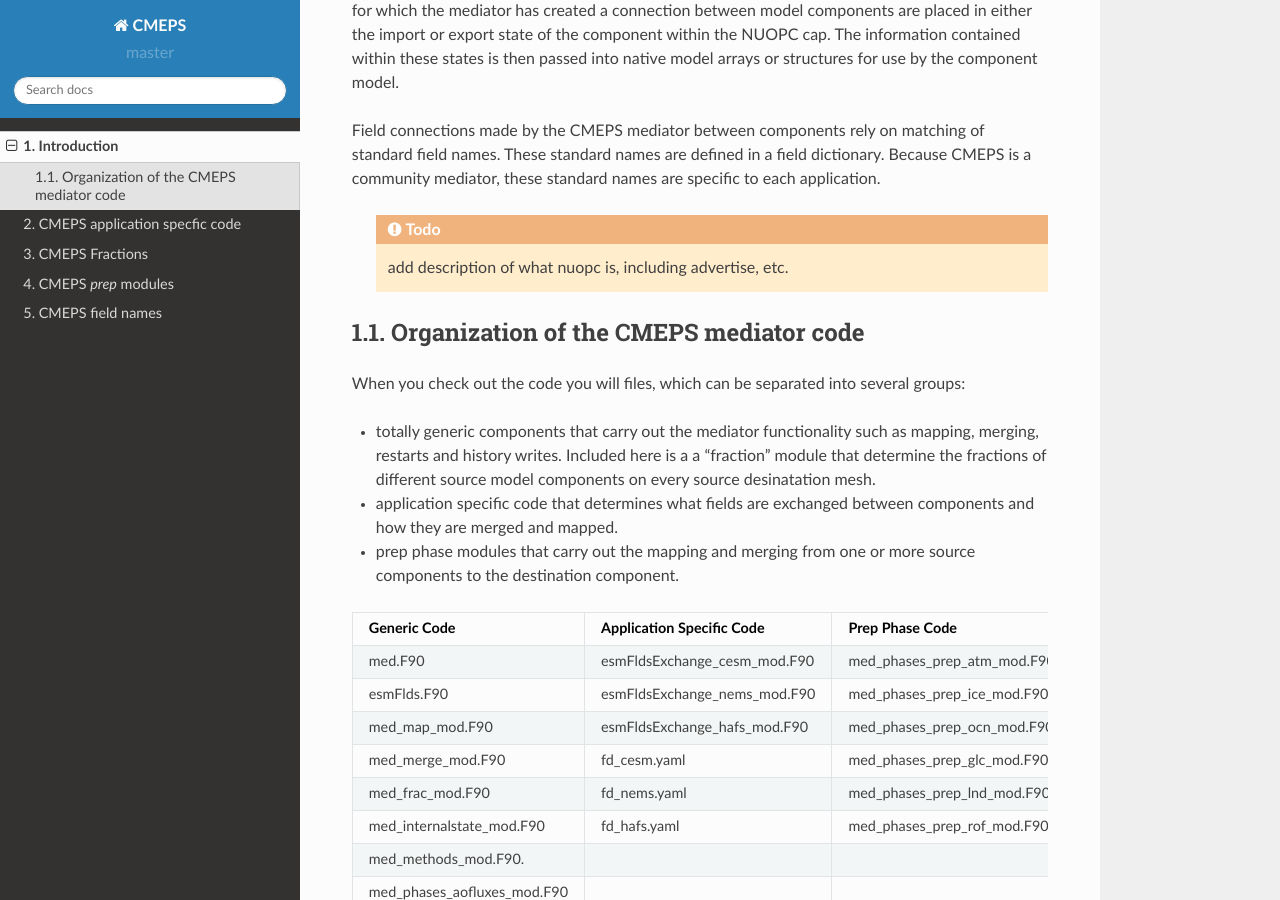
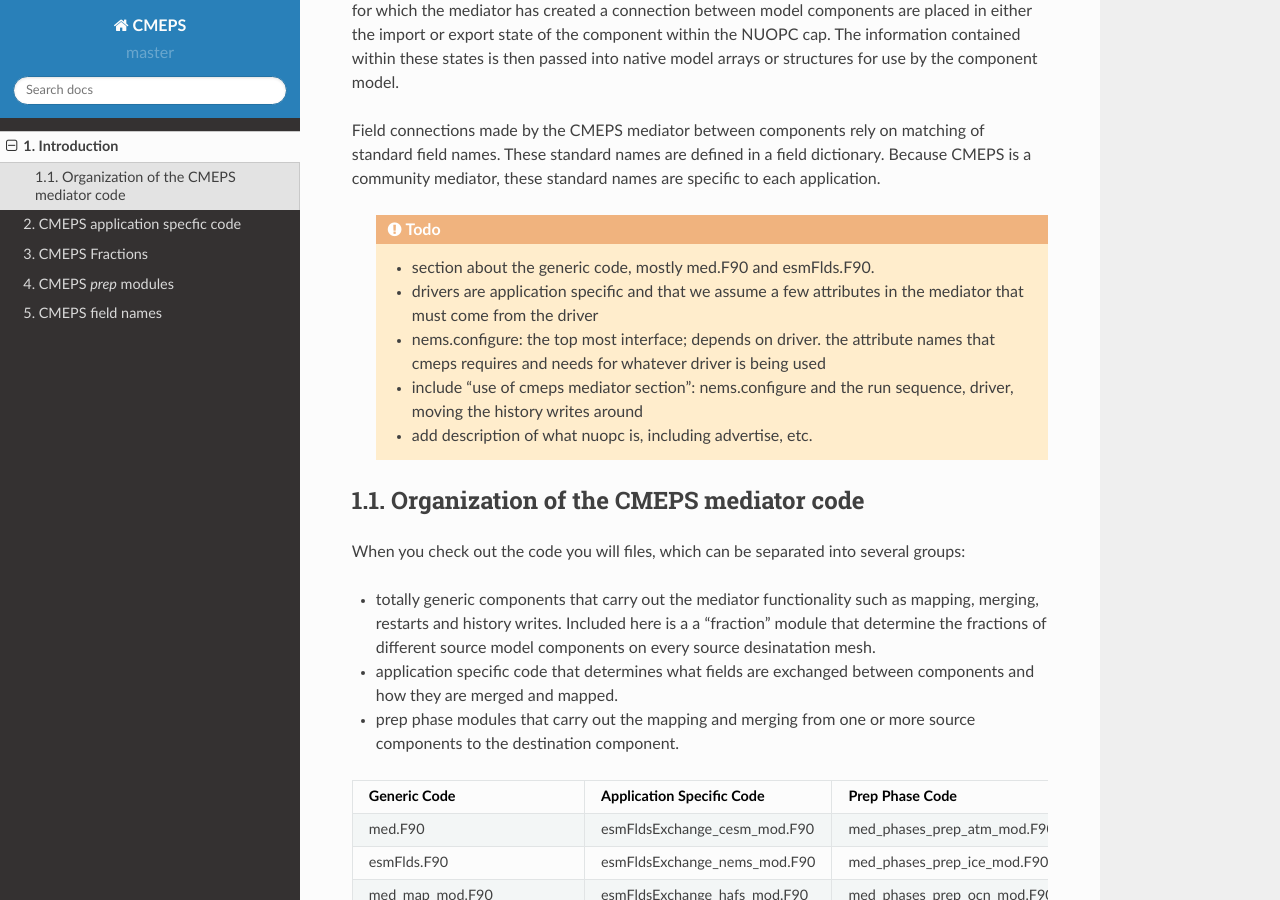
Before and after one commit to ESCOMP/CMEPS, a Sphinx documentation site: the page built from doc/source/introduction.rst, in a window 1280 px wide and 900 px high, scrolled down 545 px. Built offline with Sphinx 7.4.7 and the Read the Docs theme 2.0.0, drawn with Linux system fonts in a browser that asks for light colours; comment, search, counter and statistics services are not loaded.

Commit message:
expanded todo list in introduction

```diff
--- a/doc/source/esmflds.rst
+++ b/doc/source/esmflds.rst
@@ -61,8 +61,8 @@ well as the mediator. Furthermore, the naming convention distinguishes between s
 **State Variables** ::
 
   State variables have a 3 character prefix followed by the state
-  name.  The prefix has the form S[a,i,l,g,o,r,w]_ and is followed by
-  the field name.  As an example, ``Sx_t`` is the merged surface
+  name. The prefix has the form S[a,i,l,g,o,r,w]_ and is followed by
+  the field name. As an example, ``Sx_t`` is the merged surface
   temperature from land, ice and ocean sent to the atmopshere for CESM.
 
 **Flux variables** ::
--- a/doc/source/introduction.rst
+++ b/doc/source/introduction.rst
@@ -38,7 +38,12 @@ specific to each application.
 
  .. todo::
 
-   add description of what nuopc is, including advertise, etc.
+   * section about the generic code, mostly med.F90 and esmFlds.F90.
+   * drivers are application specific and that we assume a few attributes in the mediator that must come from the driver
+   * nems.configure: the top most interface; depends on driver. the attribute names that cmeps requires and needs for whatever driver is being used
+   * include "use of cmeps mediator section": nems.configure and the run sequence, driver, moving the history writes around
+
+   * add description of what nuopc is, including advertise, etc.
 
 Organization of the CMEPS mediator code
 #######################################
```
